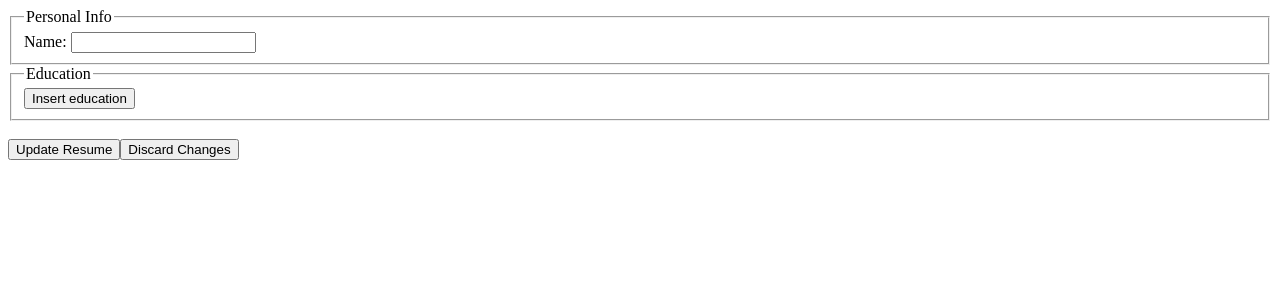
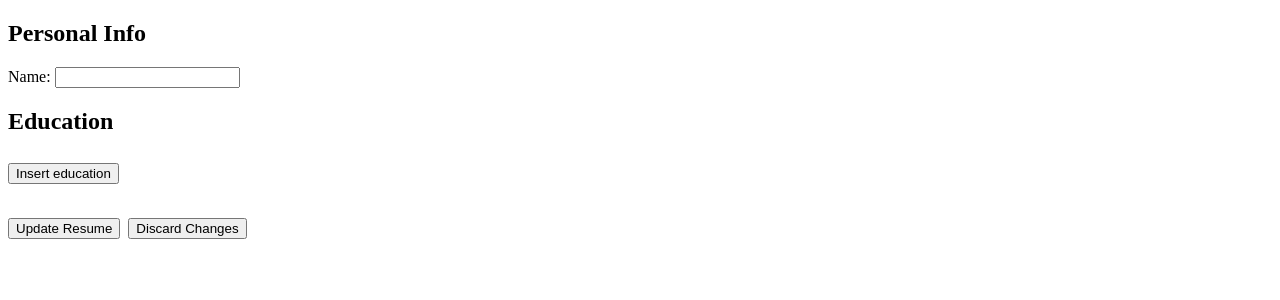
Before and after one commit to MattRangel/resume-builder, a React (Vite) app: page / in a window 1280 px wide. Shown: the top 300 px of the page. Built offline with nearby package versions, Linux system fonts and the light colour scheme.

Commit message:
Fix bug in getting checked value from checkboxes. Add rest of education form elements. Add minor styling.

```diff
--- a/src/App.css
+++ b/src/App.css
@@ -0,0 +1,15 @@
+label {
+  margin: 0.5rem 0;
+}
+
+fieldset {
+  width: fit-content;
+}
+
+fieldset > label {
+  display: block;
+}
+
+button {
+  margin: 0.5rem 0.5rem 0.5rem 0;
+}
--- a/src/Resume.jsx
+++ b/src/Resume.jsx
@@ -2,14 +2,46 @@ import { useState } from "react";
 
 export function Form({ data, uploadData, leaveEditMode }) {
   const repeatingElements = {
-    education: ({ name = "" }) => {
+    education: ({
+      name = "",
+      startDate = "",
+      endDate = "",
+      endDateIsCurrent = true,
+      studyTitle = "",
+    }) => {
       return (
         <>
           <label>
-            Education Name:{" "}
+            Institution Name:{" "}
             <input name="name" type="text" defaultValue={name} />
           </label>
+
           <br />
+
+          <label>
+            Title of Study:{" "}
+            <input name="studyTitle" type="text" defaultValue={studyTitle} />
+          </label>
+
+          <fieldset>
+            <legend>Dates attended:</legend>
+            <label>
+              Start Date:
+              <input name="startDate" type="date" defaultValue={startDate} />
+            </label>
+            <label>
+              End Date:
+              <input name="endDate" type="date" defaultValue={endDate} />{" "}
+            </label>
+            <label>
+              Currently Attending?{" "}
+              <input
+                name="endDateIsCurrent"
+                type="checkbox"
+                defaultChecked={endDateIsCurrent}
+              />
+            </label>
+          </fieldset>
         </>
       );
     },
@@ -32,10 +64,12 @@ export function Form({ data, uploadData, leaveEditMode }) {
       dataObject[section] = elementList
         .map((element) => Array.from(element.querySelectorAll("input")))
         .map((inputList) =>
-          inputList.reduce(
-            (obj, input) => Object.assign(obj, { [input.name]: input.value }),
-            {},
-          ),
+          inputList.reduce((obj, input) => {
+            return Object.assign(obj, {
+              [input.name]:
+                input[input.type === "checkbox" ? "checked" : "value"],
+            });
+          }, {}),
         );
       if (!repeatingItem) {
         dataObject[section] = dataObject[section][0];
@@ -54,8 +88,8 @@ export function Form({ data, uploadData, leaveEditMode }) {
 
   return (
     <form onSubmit={sendData}>
-      <fieldset data-section="personal">
-        <legend>Personal Info</legend>
+      <div data-section="personal">
+        <h2>Personal Info</h2>
         <label>
           Name:{" "}
           <input
@@ -64,7 +98,7 @@ export function Form({ data, uploadData, leaveEditMode }) {
             defaultValue={data.personal?.name || ""}
           />
         </label>
-      </fieldset>
+      </div>
       <RepeatableFormSection
         title="Education"
         sectionName="education"
@@ -85,9 +119,9 @@ export function Display({ data, enterEditMode }) {
     <div>
       <button onClick={enterEditMode}>Edit</button>
       <h1>{data.personal.name}</h1>
-      {data.education.map((info, index) => (
+      {data.education.map((education, index) => (
         <>
-          <h2 key={index}>{info.name}</h2>
+          <h2 key={index}>{education.name}</h2>
         </>
       ))}
     </div>
@@ -118,8 +152,8 @@ function RepeatableFormSection({
   };
 
   return (
-    <fieldset>
-      <legend>{title}</legend>
+    <div>
+      <h2>{title}</h2>
       {elements.map((element, index) => (
         <div data-section={sectionName} key={element.key}>
           <button type="button" onClick={removeElement(index)}>
@@ -131,6 +165,6 @@ function RepeatableFormSection({
       <button type="button" onClick={addElement}>
         Insert {title.toLowerCase()}
       </button>
-    </fieldset>
+    </div>
   );
 }
```
